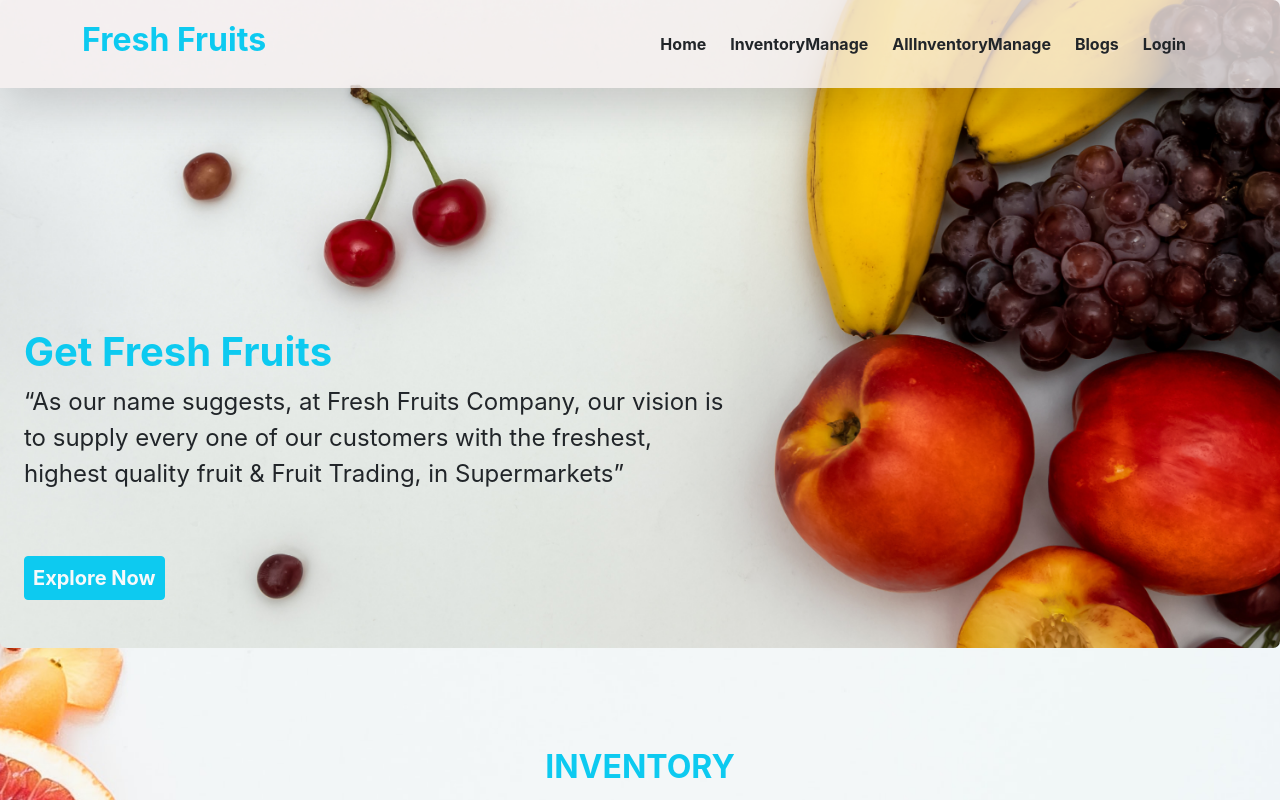
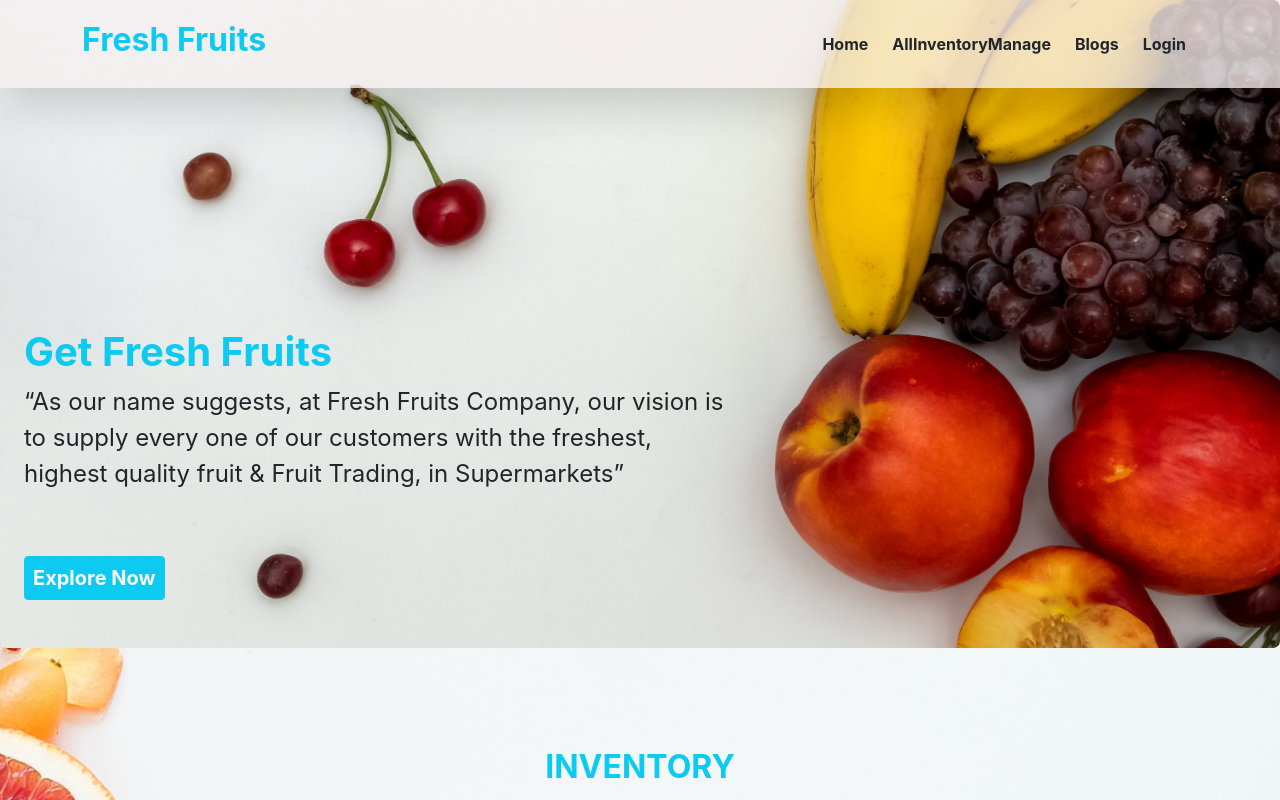
Before and after one commit to kanakWeb/fresh-fruits-warehous-client-side, a React (Create React App) app: page / in a window 1280 px wide. Shown: the top 800 px of the page. Built offline with nearby package versions, Linux system fonts and the light colour scheme; no server answers.

Commit message:
added quantity and delivery items

```diff
--- a/src/Pages/Share/Header/Header.js
+++ b/src/Pages/Share/Header/Header.js
@@ -32,13 +32,7 @@ const Header = () => {
               >
                 Home
               </Nav.Link>
-              <Nav.Link
-                as={Link}
-                className="fw-bold m-1 nav-underline   fs-6 y text-dark"
-                to="/item/:itemId"
-              >
-                InventoryManage
-              </Nav.Link>
+
               <Nav.Link
                 as={Link}
                 className="fw-bold m-1 nav-underline   fs-6 y text-dark"
```
